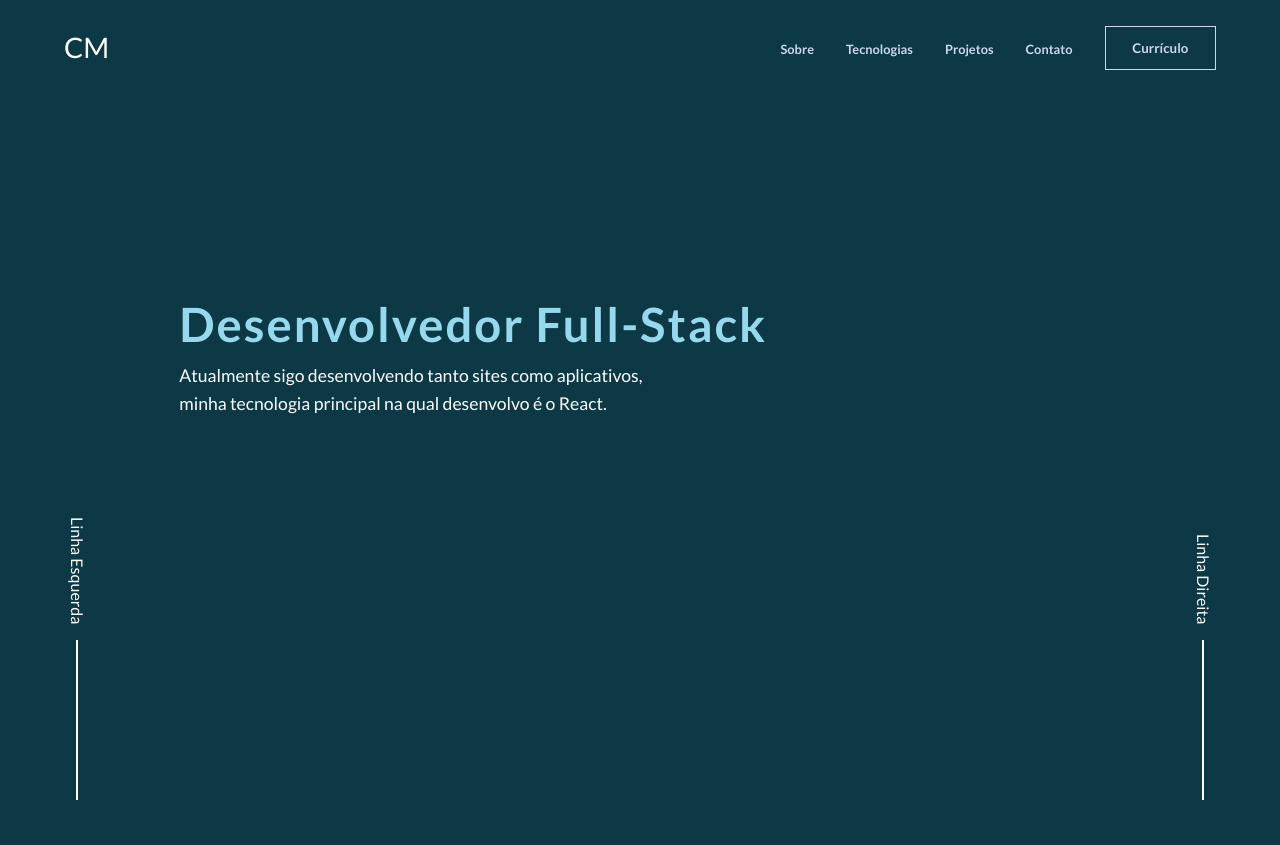
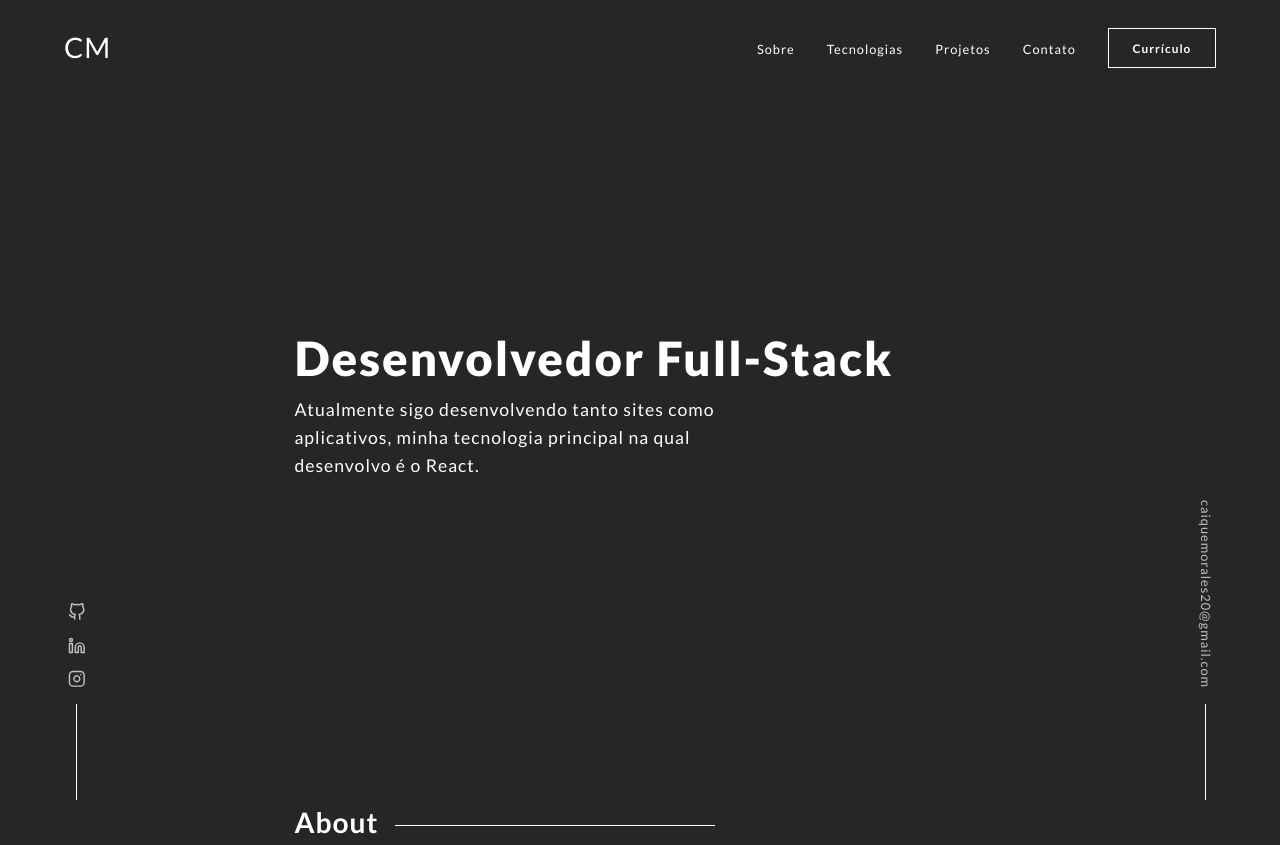
Before and after one commit to CaiqueMorales20/portfolio, a React (Vite) app: page / in a window 1280 px wide. Before the commit the page ends 800 px from the top, so only its background shows below. Built offline with nearby package versions, Linux system fonts and the light colour scheme.

Commit message:
:sparkles: feat: Socials

```diff
--- a/src/GlobalStyle.tsx
+++ b/src/GlobalStyle.tsx
@@ -10,11 +10,11 @@ export const cssVariables = {
 		fzLarge: "1.45rem",
 		fzNormal: "1.1rem",
 		fzSmall: "0.8rem",
-		fzSmaller: "0.64rem",
+		fzSmaller: "0.74rem",
 	},
 	color: {
-		clrPrimary: "#0c3945",
-		clrText: "#ccd8f0",
+		clrPrimary: "#262626",
+		clrText: "#fefefe",
 	},
 };
 
@@ -26,6 +26,8 @@ export const GlobalStyle = createGlobalStyle`
     margin: 0;
     box-sizing: border-box;
     font-family: 'Lato', sans-serif;
+
+	letter-spacing: 1px;
   }
   html,
   body{
@@ -55,3 +57,26 @@ export const PageContainer = styled.div`
 	width: min(1800px, 90vw);
 	margin-inline: auto;
 `;
+
+export const Content = styled.div`
+	margin-inline: auto;
+	width: 60%;
+`;
+
+export const SectionTitle = styled.h1`
+	color: #ffffff;
+	position: relative;
+	width: max-content;
+	font-size: ${cssVariables.typography.fzLarger};
+
+	&::after {
+		content: "";
+		position: absolute;
+		display: block;
+		height: 1px;
+		width: 20rem;
+		background-color: #ffffff;
+		left: 120%;
+		top: 55%;
+	}
+`;
--- /dev/null
+++ b/src/components/About/index.tsx
@@ -0,0 +1,11 @@
+import { Content, SectionTitle } from "../../GlobalStyle";
+
+// Functional Component
+export const About = () => {
+	// Rendering
+	return (
+		<Content>
+			<SectionTitle>About</SectionTitle>
+		</Content>
+	);
+};
--- a/src/components/Button/style.tsx
+++ b/src/components/Button/style.tsx
@@ -10,6 +10,7 @@ export const ButtonS = styled.button`
 	font-weight: 700;
 	position: relative;
 	transition: all 0.2s ease-in-out;
+	font-size: ${cssVariables.typography.fzSmaller};
 	cursor: pointer;
 
 	&:hover {
--- a/src/components/Header/style.tsx
+++ b/src/components/Header/style.tsx
@@ -24,6 +24,7 @@ export const Nav = styled.ul<NavProps>`
 	display: flex;
 	align-items: center;
 	gap: 2em;
+	z-index: 2;
 
 	@media screen and (max-width: 768px) {
 		position: absolute;
@@ -33,7 +34,7 @@ export const Nav = styled.ul<NavProps>`
 		top: 0;
 		width: 70vw;
 		justify-content: center;
-		background-color: #0f4657;
+		background-color: #363636;
 		transition: all 0.4s ease-in-out;
 		transform: ${(props) =>
 			props.opened ? "translateX(0%)" : "translateX(100%)"};
@@ -61,7 +62,7 @@ export const NavItemS = styled.li`
 export const NavLink = styled.a`
 	color: ${cssVariables.color.clrText};
 	font-size: ${cssVariables.typography.fzSmall};
-	font-weight: 700;
+	letter-spacing: 1px;
 `;
 
 export const HamburgerBtnS = styled.span`
--- /dev/null
+++ b/src/components/Hero/index.tsx
@@ -0,0 +1,26 @@
+// Imported Components
+import {
+	Description,
+	DescriptionContainer,
+	HeroS,
+	Profession,
+	TextContainer,
+} from "./style";
+
+// Functional Component
+export const Hero = () => {
+	// Rendering
+	return (
+		<HeroS>
+			<TextContainer>
+				<Profession>Desenvolvedor Full-Stack</Profession>
+				<DescriptionContainer>
+					<Description>
+						Atualmente sigo desenvolvendo tanto sites como aplicativos, minha
+						tecnologia principal na qual desenvolvo é o React.
+					</Description>
+				</DescriptionContainer>
+			</TextContainer>
+		</HeroS>
+	);
+};
--- a/src/screens/HomePage/style.tsx
+++ b/src/components/Hero/style.tsx
@@ -1,25 +1,24 @@
 // Imports
 import styled from "styled-components";
-import { cssVariables } from "../../GlobalStyle";
+import { Content, cssVariables } from "../../GlobalStyle";
 
 // Styled Components
-export const HomePageS = styled.div`
+export const HeroS = styled.div`
 	height: calc(100vh - 6rem);
-	margin-top: -6rem;
 	display: flex;
 	align-items: center;
 	justify-content: center;
 `;
 
-export const TextContainer = styled.div`
-	width: 80%;
+export const TextContainer = styled(Content)`
+	margin-top: -6rem;
 `;
 
 export const Profession = styled.h1`
 	letter-spacing: 2px;
 	font-size: ${cssVariables.typography.fzLargest};
-	font-weight: 700;
-	color: #96d9ed;
+	font-weight: 900;
+	color: #ffffff;
 `;
 
 export const DescriptionContainer = styled.div`
--- a/src/components/Socials/index.tsx
+++ b/src/components/Socials/index.tsx
@@ -1,4 +1,6 @@
-import { LineContainer, LineS } from "./style";
+// Styled Components
+import { Icon, LineContainer, LineS, Email } from "./style";
+import { FiGithub, FiLinkedin, FiInstagram } from "react-icons/fi";
 
 // Types
 type LineProps = {
@@ -15,8 +17,23 @@ const Line = ({ children }: LineProps) => {
 export const Socials = () => {
 	return (
 		<LineContainer>
-			<Line>Linha Esquerda</Line>
-			<Line>Linha Direita</Line>
+			<Line>
+				<Icon href="https://github.com/CaiqueMorales20" target="_blank">
+					<FiGithub />
+				</Icon>
+				<Icon
+					href="https://www.linkedin.com/in/caique-morales/"
+					target="_blank"
+				>
+					<FiLinkedin />
+				</Icon>
+				<Icon href="https://www.instagram.com/caique_brad/" target="_blank">
+					<FiInstagram />
+				</Icon>
+			</Line>
+			<Line>
+				<Email href=" ">caiquemorales20@gmail.com</Email>
+			</Line>
 		</LineContainer>
 	);
 };
--- a/src/components/Socials/style.tsx
+++ b/src/components/Socials/style.tsx
@@ -17,17 +17,39 @@ export const LineS = styled.div`
 	writing-mode: vertical-lr;
 	display: flex;
 	align-items: center;
+	justify-content: center;
 	gap: 1em;
 
 	&::after {
 		content: "";
 		display: block;
-		height: 10rem;
-		width: 2px;
+		height: 6rem;
+		width: 1px;
 		background-color: #ffffff;
 	}
 `;
 
-export const Text = styled.p`
-	font-size: ${cssVariables.typography.fzNormal};
+export const Icon = styled.a`
+	color: #c1c1c1;
+
+	& > * {
+		transition: all 0.4s;
+		font-size: ${cssVariables.typography.fzNormal};
+	}
+
+	& > *:hover {
+		transform: translateY(-0.5rem);
+	}
 `;
+
+export const Email = styled.a`
+	font-size: ${cssVariables.typography.fzSmall};
+	color: #c1c1c1;
+	transition: all 0.4s;
+	cursor: pointer;
+
+	&:hover {
+		text-decoration: underline;
+		transform: translateY(-0.5rem);
+	}
+`;
--- a/src/screens/HomePage/index.tsx
+++ b/src/screens/HomePage/index.tsx
@@ -1,26 +1,14 @@
 // Imported Components
-import {
-	Description,
-	DescriptionContainer,
-	HomePageS,
-	Profession,
-	TextContainer,
-} from "./style";
+import { About } from "../../components/About";
+import { Hero } from "../../components/Hero";
 
 // Functional Component
 export const HomePage = () => {
 	// Rendering
 	return (
-		<HomePageS>
-			<TextContainer>
-				<Profession>Desenvolvedor Full-Stack</Profession>
-				<DescriptionContainer>
-					<Description>
-						Atualmente sigo desenvolvendo tanto sites como aplicativos, minha
-						tecnologia principal na qual desenvolvo é o React.
-					</Description>
-				</DescriptionContainer>
-			</TextContainer>
-		</HomePageS>
+		<>
+			<Hero />
+			<About />
+		</>
 	);
 };
```
